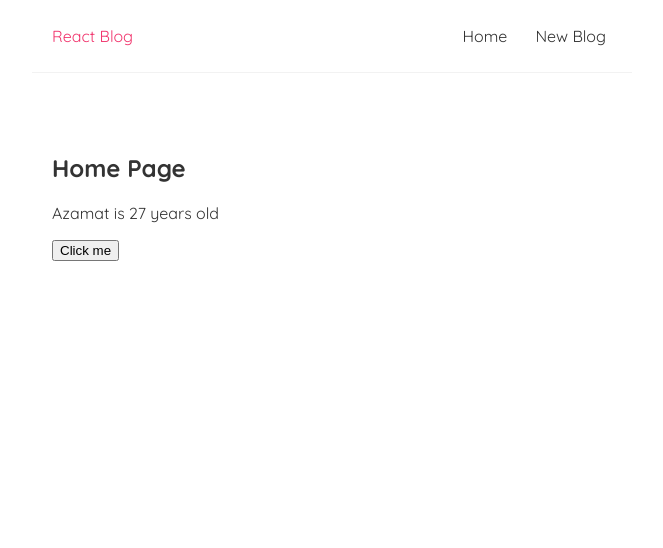
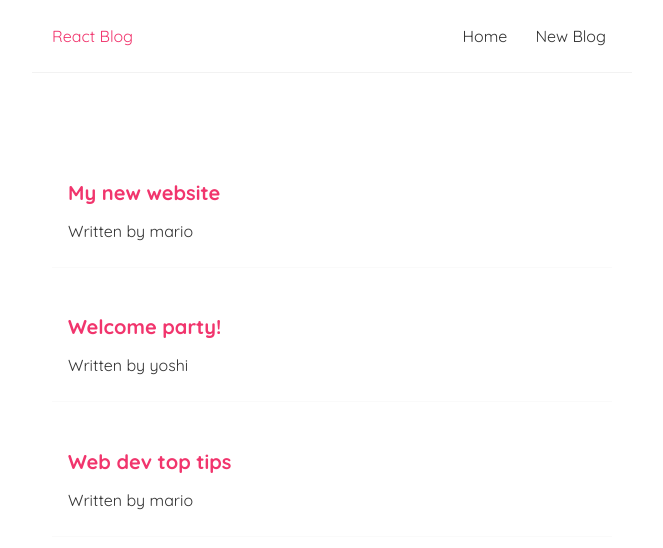
Before and after one commit to azamatyudaev/the-net-ninja-full-react-tutorial, a React (Create React App) app: page / in a window 1280 px wide. Shown: the top 548 px of the page, without its empty margins (308-971 px from the left). Built offline with nearby package versions, Linux system fonts and the light colour scheme.

Commit message:
Lesson 6 Outputting lists

```diff
--- a/src/index.css
+++ b/src/index.css
@@ -65,3 +65,21 @@
   margin: 40px auto;
   padding: 20px;
 }
+
+/* blog previews / list */
+.blog-preview {
+  padding: 10px 16px;
+  margin: 20px 0;
+  border-bottom: 1px solid #fafafa;
+  transition: 0.3s;
+}
+
+.blog-preview:hover {
+  box-shadow: 1px 3px 5px rgba(0, 0, 0, 0.1);
+}
+
+.blog-preview h2 {
+  font-size: 20px;
+  color: #f1356d;
+  margin-bottom: 8px;
+}
--- a/src/pages/Home.jsx
+++ b/src/pages/Home.jsx
@@ -1,23 +1,22 @@
 import {useState} from 'react'
 
 const Home = () => {
-  // let name = 'Azamat' // not reactive
-
-  const [name, setName] = useState('Azamat') // reactive
-  const [age, setAge] = useState(27) // reactive
-
-  const handleClick = () => {
-    // name = 'Yudaev'
-    // console.log(name)
-    setName('Yudaev')
-    setAge(28)
-  }
+  const [blogs, setBlogs] = useState([
+    { title: 'My new website', body: 'lorem ipsum...', author: 'mario', id: 1 },
+    { title: 'Welcome party!', body: 'lorem ipsum...', author: 'yoshi', id: 2 },
+    { title: 'Web dev top tips', body: 'lorem ipsum...', author: 'mario', id: 3 }
+  ])
 
   return (
     <div className="home">
-      <h2>Home Page</h2>
-      <p>{name} is {age} years old</p>
-      <button type="button" onClick={handleClick}>Click me</button>
+      <ul>
+        {blogs.map(blog => (
+          <li className="blog-preview" key={blog.id}>
+            <h2>{blog.title}</h2>
+            <p>Written by {blog.author}</p>
+          </li>
+        ))}
+      </ul>
     </div>
   )
 }
```
